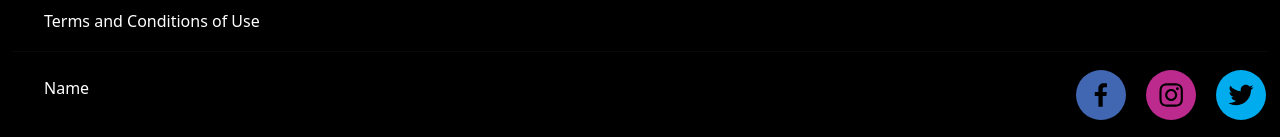
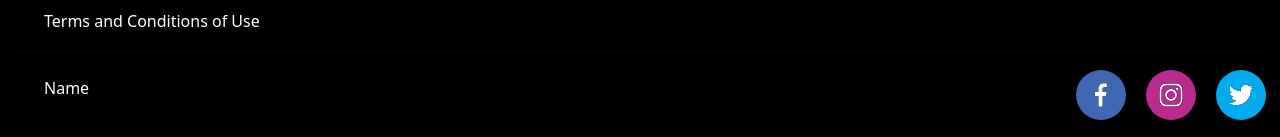
Before and after one commit to salmanpary/pineapple-store, a React (Create React App) app: page / in a window 1280 px wide. Shown: the part 5082-5219 px from the top of the page. Built offline with nearby package versions, Linux system fonts and the light colour scheme.

Commit message:
icons color fix

```diff
--- a/src/components/Footer.js
+++ b/src/components/Footer.js
@@ -38,15 +38,15 @@ const Footer = () => {
           </ul>
           <div className="socials">
             <div className="space">
-              <SocialIcon url="https://facebook.com/salmanpary" bgColor="	#4267B2" />
+              <SocialIcon url="https://facebook.com/salmanpary" bgColor="	#4267B2" fgColor="white" />
             </div>
 
             <div className="space">
-              <SocialIcon url="https://instagram.com/salmanpary" bgColor="#bc2a8d" />
+              <SocialIcon url="https://instagram.com/salmanpary" bgColor="#bc2a8d"  fgColor="white"/>
             </div>
 
             <div className="space">
-              <SocialIcon url="https://twitter.com/jaketrent" />
+              <SocialIcon url="https://twitter.com/jaketrent" fgColor="white" />
             </div>
           </div>
         </div>
```
